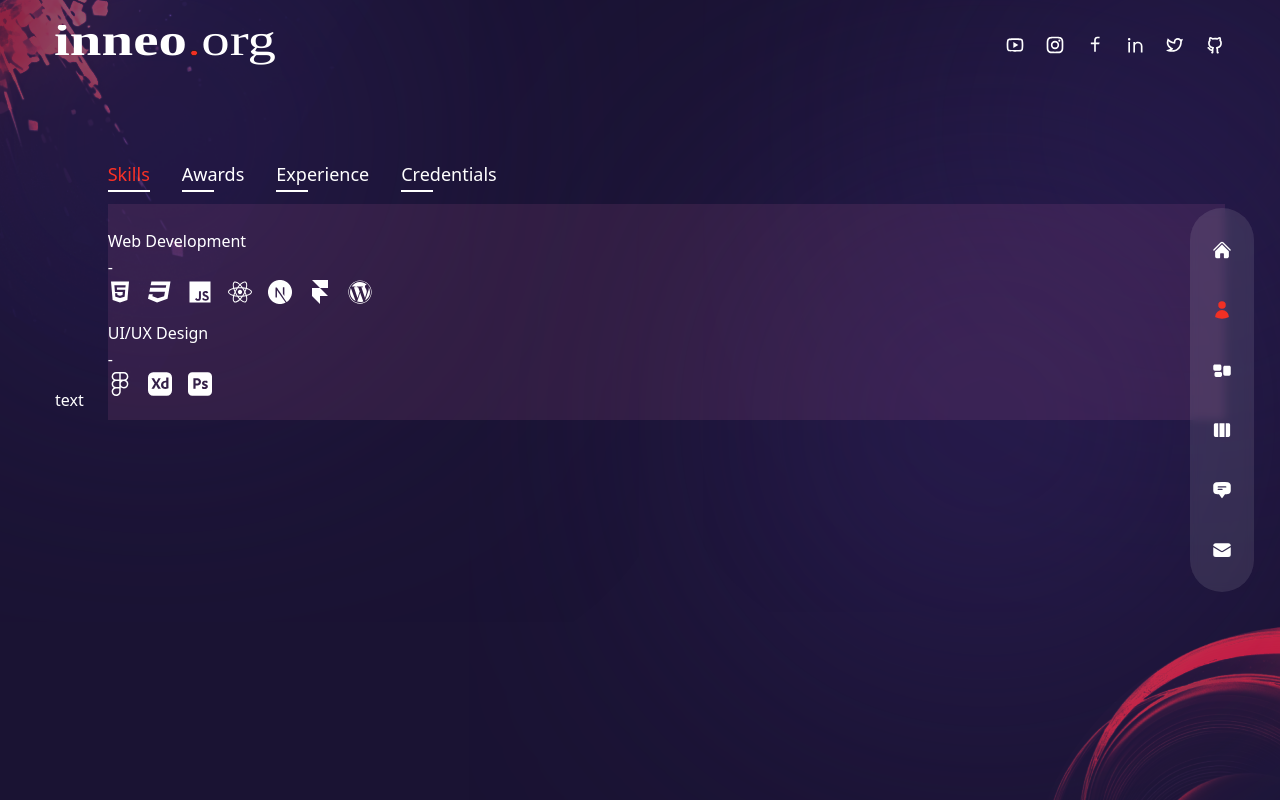
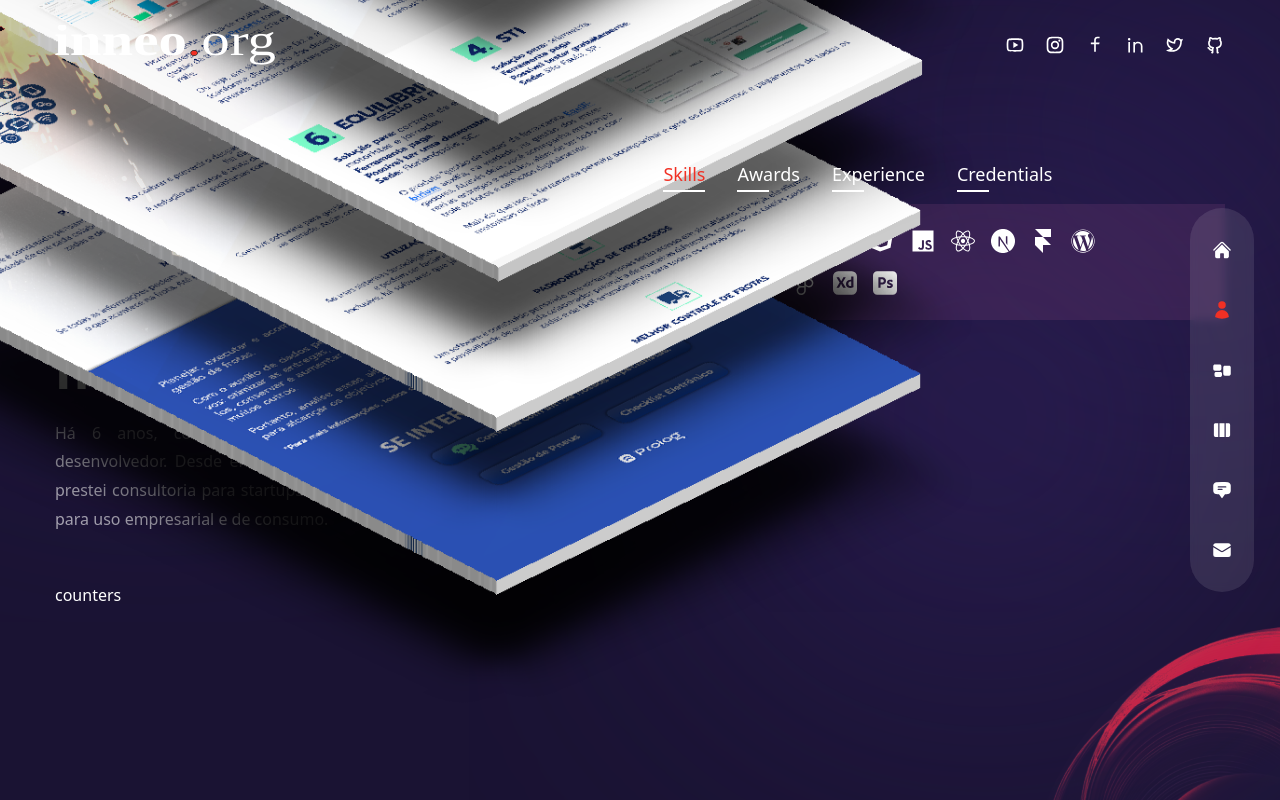
Before and after one commit to inneobr/portfolio, a Next.js app: page /about in a window 1280 px wide. Built offline with nearby package versions, Linux system fonts and the light colour scheme.

Commit message:
feat: docker

```diff
--- a/package.json
+++ b/package.json
@@ -9,7 +9,7 @@
     "lint": "next lint"
   },
   "dependencies": {
-    "@next/font": "^13.4.4",
+    "@next/font": "13.4.4",
     "framer-motion": "^10.12.16",
     "next": "13.4.3",
     "react": "18.2.0",
--- a/pages/about/index.js
+++ b/pages/about/index.js
@@ -106,15 +106,27 @@ const About = () => {
         <motion.div
           variants={fadeIn('right', 0.2)}
           initial='hidden'
-          animate='hidden'
+          animate='show'
           exit='hidden'
           className="hidden xl:flex absolute bottom-0 -left-[370px]"
         >
           <Avatar />
         </motion.div>
         <div className="container mx-auto h-full flex flex-col items-center xl:flex-row gap-x-6">
-          <div className="flex-1 flex flex-col justify-center">text</div>
-          <div className="flex flex-col w-full xl:max-[48%] h-[480px]">
+          {/* text */}
+          <div className="flex-1 flex flex-col justify-center">
+            <h2 className="h2">Histórias <span className="text-accent">cativantes</span> geram designs magníficos</h2>
+            <p className="max-w-[500px] mx-auto xl:mx-0 mb-6 xl:mb-12 px-2 xl:px-0 text-justify">
+              Há 6 anos, comecei a trabalhar como freelancer como desenvolvedor.
+              Desde então, fiz trabalho remoto para agências,
+              prestei consultoria para startups e colaborei em produtos digitais para uso empresarial e de consumo.
+            </p>
+            {/* counters */}
+            <div>counters</div>
+          </div>
+
+          {/* info */}
+          <div className="flex flex-col w-full xl:max-w-[48%] h-[480px]">
             <div className="flex gap-x-4 xl:gap-x-8 mx-auto xl:mx-0 mb-4">
               {aboutData.map((item, itemIndex) => {
                 return (
@@ -134,16 +146,16 @@ const About = () => {
               items-center xl:items-start">
               {aboutData[index].info.map((item, itemIndex) => {
                 return (
-                  <div key={itemIndex}>
+                  <div key={itemIndex} className='flex-1 flex flex-col md:flex-row max-w-max gap-x-2 items-center text-white/60'>
                     {/* title */}
-                    <div>{item.title}</div>
+                    <div className="font-light mb-2 md:mb-0">{item.title}</div>
                     <div className="hidden md:flex">-</div>
                     <div>{item.stage}</div>
                     <div className="flex gap-x-4">
                       {/* icons */}
                       {item.icons?.map((icon, itemIndex) => {
                         return (
-                          <div className="text-2xl transition-all duration-500">{icon}</div>
+                          <div className="text-2xl text-white">{icon}</div>
                         )
                       })}
                     </div>
```
